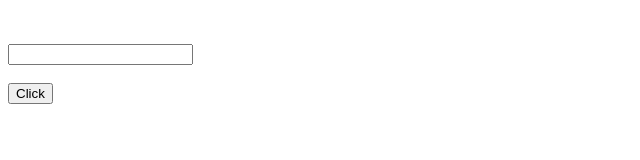
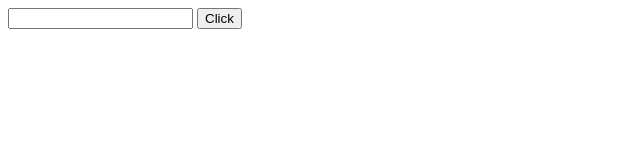
Before and after one commit to VeraBaB/week1, a plain HTML site: page public_html/fetch/index.html in a window 1280 px wide. Shown: the whole page, without its empty margins (0-640 px from the left). Drawn offline with Linux system fonts and the light colour scheme.

Commit message:
Update index.html

```diff
--- a/public_html/fetch/index.html
+++ b/public_html/fetch/index.html
@@ -2,9 +2,8 @@
 <html>
 
 <body>
-    <br><br>
-    <input type="text" id="inp" maxlength="1000" required><br><br>
-    <input type="button" id="bt" onclick="myFunction()" value="Click"> <br>
+    <input type="text" id="inp" maxlength="1000" required>
+    <input type="button" id="bt" onclick="myFunction()" value="Click">
     <script>
         function myFunction() {
             const val = document.getElementById("inp").value;
```
